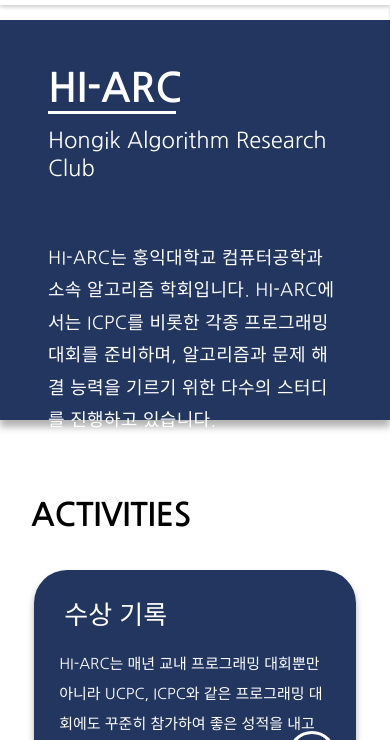
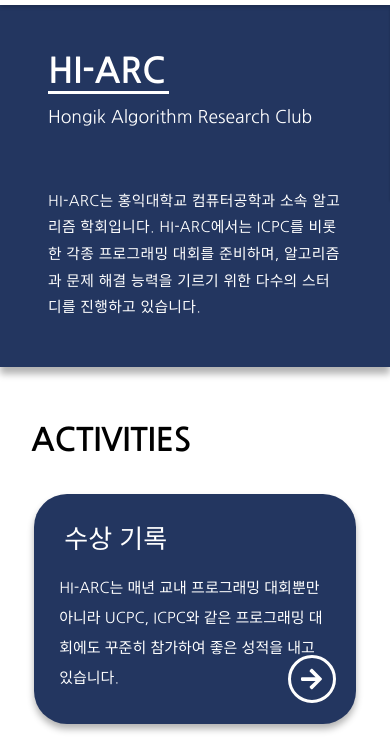
Before and after one commit to HI-ARC/web-dev, a Gatsby site: page / in a window 390 px wide. Shown: the part 50-790 px from the top of the page. Built offline with nearby package versions, Linux system fonts and the light colour scheme; Gatsby itself is replaced by a stand-in of ours.

Commit message:
Banner 모바일 수정

```diff
--- a/src/components/Main/Banner.tsx
+++ b/src/components/Main/Banner.tsx
@@ -35,6 +35,11 @@
   @media (max-width: 680px) {
     margin-bottom: 20px;
     width: 100%;
+  }
+
+  @media (max-width: 500px) {
+    margin-top: 14vw;
+    height: 100vw;
   }
 `;
 
@@ -102,12 +107,20 @@
     margin: 0;
     box-shadow: 0px 7px 7px rgba(0, 0, 0, 0.3);
   }
+
+  @media (max-width: 500px) {
+    height: 93vw;
+  }
 `;
 
 const HiShort = styled.div`
   font-size: 40px;
   font-weight: 600;
   margin-bottom: 3px;
+
+  @media (max-width: 500px) {
+    font-size: 9vw;
+  }
 `;
 
 const HiLine = styled.div`
@@ -115,6 +128,10 @@
   width: 128px;
   height: 3px;
   margin-bottom: 12px;
+
+  @media (max-width: 500px) {
+    width: 31vw;
+  }
 `;
 
 const HiLong = styled.div`
@@ -131,6 +148,10 @@
   }
   @media (max-width: 680px) {
     margin-bottom: 60px;
+  }
+
+  @media (max-width: 500px) {
+    font-size: 4.5vw;
   }
 `;
 
@@ -154,6 +175,11 @@
 
   @media (max-width: 680px) {
     font-size: 18px;
+  }
+
+  @media (max-width: 500px) {
+    font-size: 3.8vw;
+  }
 `;
 
 const Banner: FunctionComponent = function () {
```
